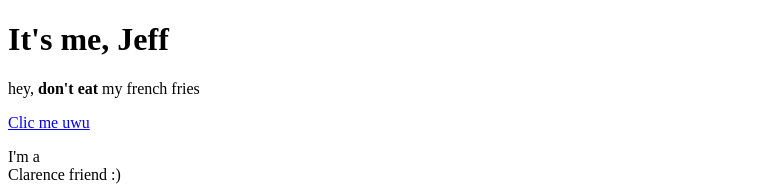
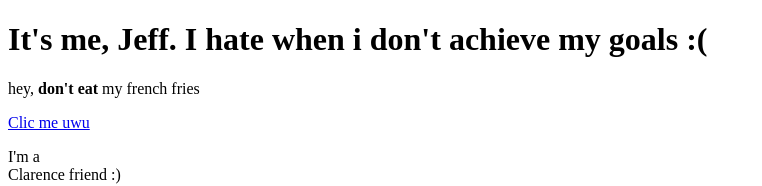
Before and after one commit to gradieeent/cartoon-character, a plain HTML site: page test.html in a window 1280 px wide. Shown: the top 186 px of the page, without its empty margins (0-762 px from the left). Drawn offline with Linux system fonts and the light colour scheme.

Commit message:
Update test.html
i changed the header

```diff
--- a/test.html
+++ b/test.html
@@ -4,7 +4,7 @@
     <title>Test page</title>
 </head>
 <body>
-<h1>It's me, Jeff </h1>
+<h1>It's me, Jeff. I hate when i don't achieve my goals :(</h1>
     <p>hey, <b>don't eat</b> my french fries</p>
     <a href="https://awwwards.com" target="_blank" title="let's go to awwwards">Clic me uwu</a>
     <p>I'm a <br>Clarence friend :)</p>
```
